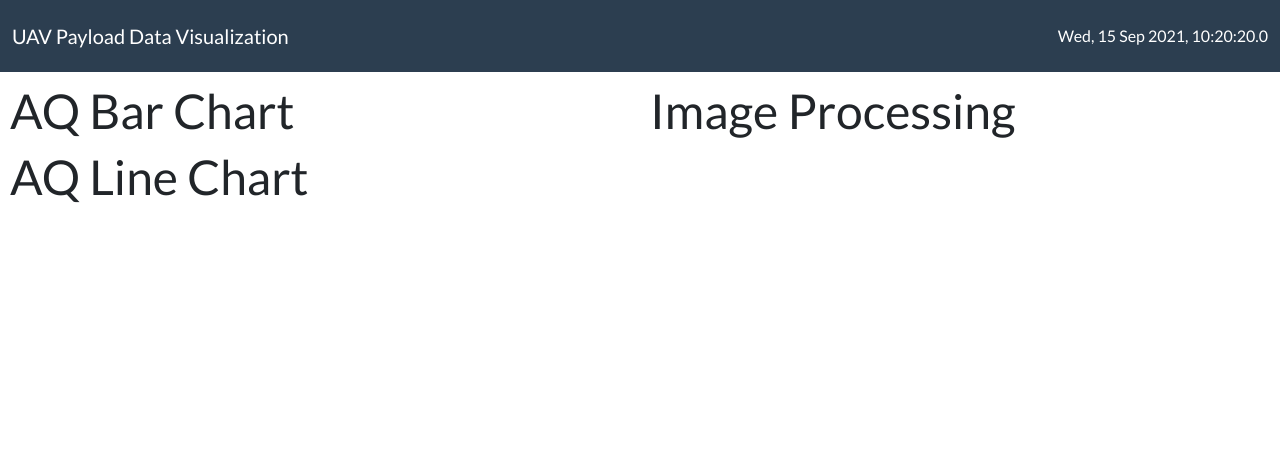
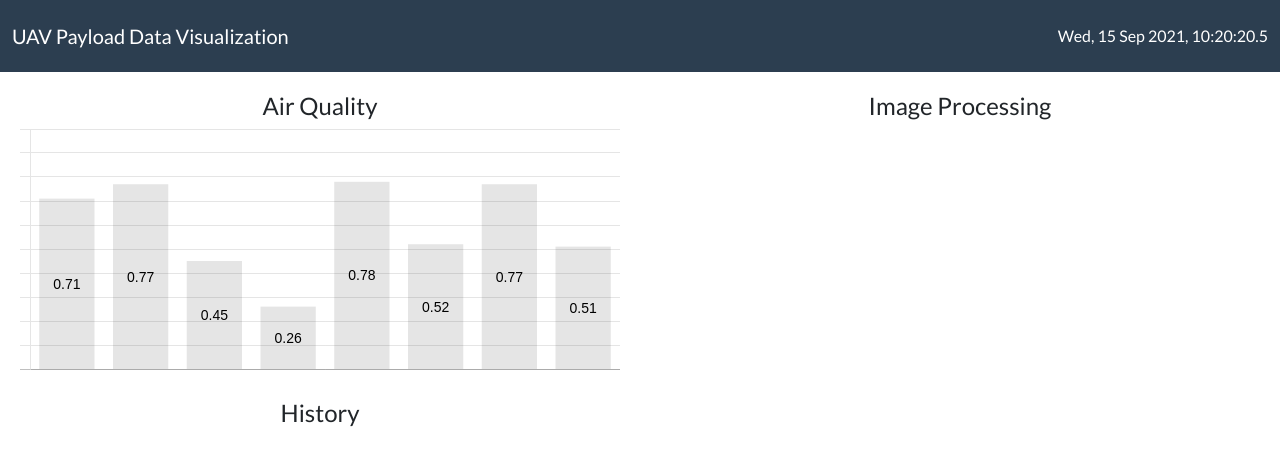
Before and after one commit to georgep9/uav-webvis, a Vue app in the folder client/: page / in a window 1280 px wide. Shown: the top 466 px of the page. Built offline with nearby package versions, Linux system fonts and the light colour scheme.

Commit message:
implemented live aq bar chart

```diff
--- a/client/package.json
+++ b/client/package.json
@@ -8,7 +8,8 @@
     "lint": "vue-cli-service lint"
   },
   "dependencies": {
-    "chart.js": "^3.5.1",
+    "@vue/composition-api": "^1.1.5",
+    "chart.js": "2.9.4",
     "core-js": "^3.6.5",
     "vue": "^2.6.11",
     "vue-chartjs": "^3.5.1"
--- a/client/src/App.vue
+++ b/client/src/App.vue
@@ -29,12 +29,14 @@ export default {
 @import './assets/css/bootstrap.min.css';
 #air-quality-comp {
   width: 50%;
+  min-width: 375px;
   float: left;
-  padding: 10px;
+  padding: 20px;
 }
 #image-processing-comp {
   width: 50%;
+  min-width: 375px;
   float: left;
-  padding: 10px;
+  padding: 20px;
 }
 </style>
--- a/client/src/assets/js/time-func.js
+++ b/client/src/assets/js/time-func.js
@@ -22,11 +22,13 @@ function getYear (time) {
 }
 
 function getTimestamp (time) {
-    const timestamp = time.getHours() + ":" +
+    var timestamp = time.getHours() + ":" +
         time.getMinutes() + ":" +
-        time.getSeconds() + "." +
-        Math.round(time.getMilliseconds() / 100)
-    return timestamp;
+        time.getSeconds() + ".";
+    var miliseconds = Math.round(time.getMilliseconds() / 100);
+    if (miliseconds == 10) { miliseconds = 0; }
+    timestamp = timestamp + miliseconds
+    return timestamp
 }
 
 function getFullTime (time) {
--- a/client/src/components/AQBarChart.vue
+++ b/client/src/components/AQBarChart.vue
@@ -1,19 +1,46 @@
 <template>
-    <div id="aq-bar-chart">
-
-        <h1>AQ Bar Chart</h1>
-
-    </div>
+  <div id="bar-chart-container">
+    <h4 style="text-align: center">Air Quality</h4>
+    <bar-chart v-if="chartdata !== null" :chartdata="chartdata" id="bar-chart"></bar-chart>
+  </div>
 </template>
 
 <script>
+
+import BarChart from './BarChart.js';
+
 export default {
-
-    name: 'AQBarChart',
-
+  name: 'AQBarChart',
+  components: { BarChart },
+  props: ['aqData'],
+  data: () => ({ chartdata: null }),
+  watch: {
+    aqData: function(data) {
+      var newData = {datasets: []}
+      data.forEach((value) => {
+        newData.datasets.push({
+          label: value.normal,
+          barPercentage: 0.75,
+          categoryPercentage: 1.0,
+          data: [value.scaled]
+        })
+      })
+      this.chartdata = newData;
+    }
+  }
 }
 </script>
 
 <style>
+#bar-chart-container {
+  height: 100%;
+}
+#bar-chart {
+  width: 100%;
+  max-width: 800px;
 
+  height: 100%;
+  max-height: 250px;
+  margin: 0 auto;
+}
 </style>
--- a/client/src/components/AQLineChart.vue
+++ b/client/src/components/AQLineChart.vue
@@ -1,17 +1,18 @@
 <template>
-  <div id="aq-line-chart">
-
-    <h1>AQ Line Chart</h1>
-
+  <div id="line-chart-container">
+    <h4 style="text-align: center">History</h4>
   </div>
 </template>
 
 <script>
-export default {
-  name: 'AQLineChart'
-}
+
+  export default {
+    name: 'LineChart'
+  }
 </script>
 
 <style>
-
+#line-chart-container {
+  height: 100%;
+}
 </style>
--- a/client/src/components/AirQuality.vue
+++ b/client/src/components/AirQuality.vue
@@ -1,16 +1,15 @@
 <template>
   <div id="airquality">
 
-    <AQBarChart/>
-    <AQLineChart/>
+    <AQBarChart id="aq-bar-chart" :aqData="chartdata"/>
+    <AQLineChart id="aq-line-chart" style="padding-top: 20px"/>
 
   </div>
 </template>
-
 <script>
 
 import AQBarChart from './AQBarChart.vue';
-import AQLineChart from './AQLineChart.vue'
+import AQLineChart from './AQLineChart.vue';
 
 export default {
 
@@ -19,8 +18,28 @@ export default {
   components: {
     AQBarChart,
     AQLineChart
+  },
+
+  data: () => ({
+    chartdata: null
+  }),
+
+  mounted() {
+    setInterval(this.fetchChartData, 500);
+  },
+
+  methods: {
+    fetchChartData: function() {
+      var newData = new Map();
+      for(let i = 0; i<8; i++){
+        const type = i;
+        const value = Math.round(Math.random()*100) / 100;
+        const scaledValue = Math.round(value*100);
+        newData.set(type, {'normal': value, 'scaled': scaledValue})
+      }
+      this.chartdata = newData;
+    }
   }
-
 }
 
 </script>
--- /dev/null
+++ b/client/src/components/BarChart.js
@@ -0,0 +1,54 @@
+import { Bar } from 'vue-chartjs';
+
+const maxValue = 100;
+const minValue = 0;
+
+export default {
+  extends: Bar,
+  props: ["chartdata"],
+  data: () => ({
+    options: {
+      maintainAspectRatio: false,
+      scales: {
+        xAxes: [{ ticks: { display: false } }],
+        yAxes: [{
+          ticks: {
+            display: false,
+            min: minValue,
+            max: maxValue
+          }
+        }]
+      },
+      legend: { display: false },
+      animation: {
+        onProgress: function() {
+          var ctx = this.ctx;
+          ctx.font = "14px Arial";
+          ctx.textAlign = "center";
+          this.data.datasets.forEach(data => {
+            const value = data.label;
+            const _model = data._meta['0'].data['0']._model;
+            const x = _model.x;
+            const y = _model.y + (_model.base - _model.y)/2 + 5;
+            ctx.fillText(value,x,y)
+          });
+        },
+        duration: 500
+      },
+      events: [],
+      responsive: true
+    }
+  }),
+  mounted () {
+    this.renderChart(this.chartdata, this.options)
+  },
+  watch: {
+    chartdata: function(val) {
+      this.$data._chart.data.datasets.forEach((element, index) => {
+        element.data = val.datasets[index].data;
+        element.label = val.datasets[index].label;
+      })
+      this.$data._chart.update();
+    }
+  }
+}
--- a/client/src/components/ImageProcessing.vue
+++ b/client/src/components/ImageProcessing.vue
@@ -1,7 +1,7 @@
 <template>
   <div id="image-processing">
 
-    <h1>Image Processing</h1>
+    <h4 style="text-align: center">Image Processing</h4>
 
   </div>
 </template>
```
Also changed, not shown: client/src/components/LineChart.js (added, +17 -0 lines), 1 other file (tests, documents, lock files or other folders).
